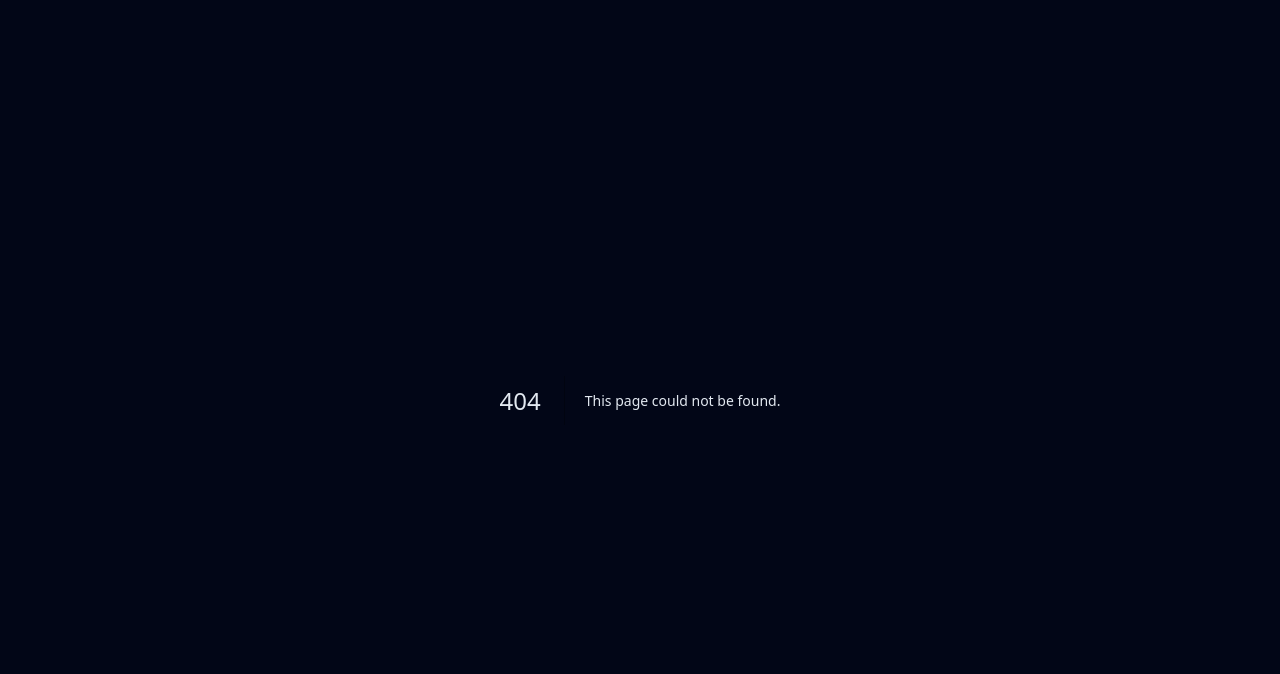
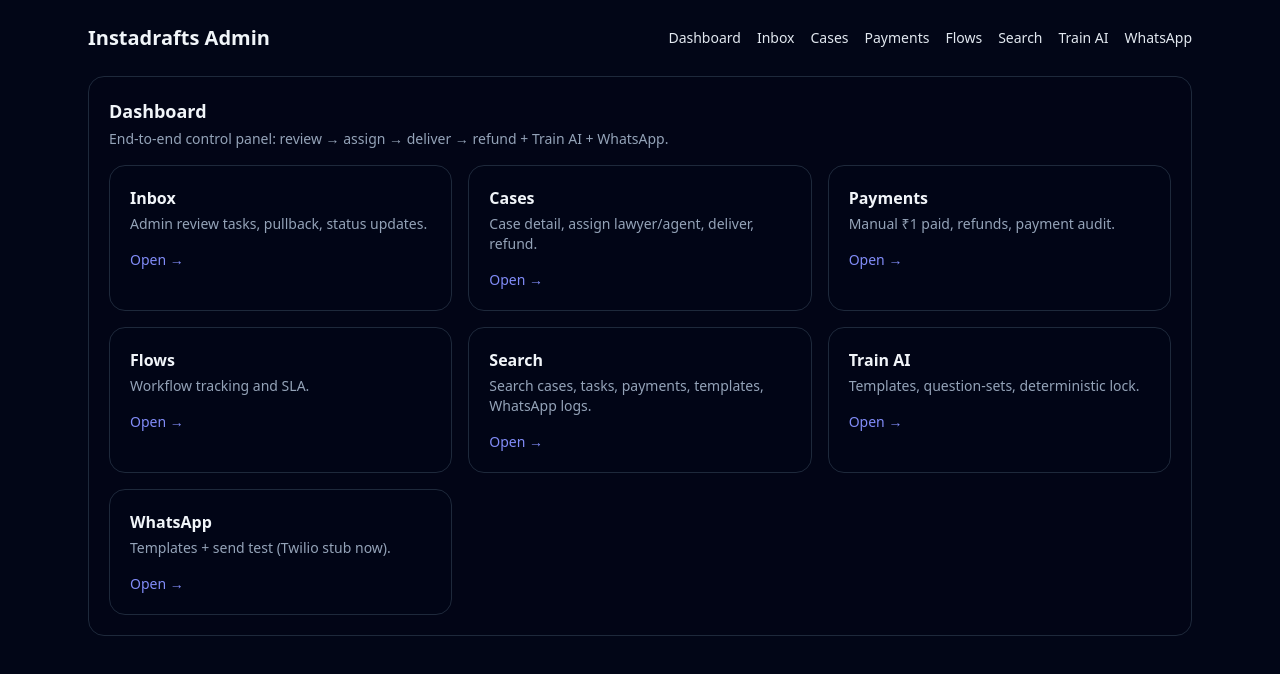
Before and after one commit to gamak0022/instadrafts-admin-web, a Next.js app: page /admin in a window 1280 px wide. Before the commit this address had no page. Shown: the top 674 px of the page. Built offline with nearby package versions, Linux system fonts and the light colour scheme.

Commit message:
admin: dashboard + nav links for search/train-ai/whatsapp + persist key

```diff
--- a/app/admin/layout.tsx
+++ b/app/admin/layout.tsx
@@ -1,16 +1,31 @@
 import "../globals.css";
 import Link from "next/link";
+
+function NavLink({ href, label }: { href: string; label: string }) {
+  return (
+    <Link className="hover:underline" href={href}>
+      {label}
+    </Link>
+  );
+}
 
 export default function AdminLayout({ children }: { children: React.ReactNode }) {
   return (
     <div className="min-h-screen bg-slate-950 text-slate-100">
       <div className="mx-auto max-w-6xl px-6 py-6">
-        <div className="flex items-center justify-between">
-          <div className="text-xl font-semibold">Instadrafts Admin</div>
-          <nav className="flex gap-4 text-sm">
-            <Link className="hover:underline" href="/admin/inbox">Inbox</Link>
-            <Link className="hover:underline" href="/admin/cases">Cases</Link>
-            <Link className="hover:underline" href="/admin/payments">Payments</Link>
+        <div className="flex flex-col gap-3 md:flex-row md:items-center md:justify-between">
+          <div className="text-xl font-semibold">
+            <Link href="/admin" className="hover:underline">Instadrafts Admin</Link>
+          </div>
+          <nav className="flex flex-wrap gap-4 text-sm text-slate-200">
+            <NavLink href="/admin" label="Dashboard" />
+            <NavLink href="/admin/inbox" label="Inbox" />
+            <NavLink href="/admin/cases" label="Cases" />
+            <NavLink href="/admin/payments" label="Payments" />
+            <NavLink href="/admin/flows" label="Flows" />
+            <NavLink href="/admin/search" label="Search" />
+            <NavLink href="/admin/train-ai" label="Train AI" />
+            <NavLink href="/admin/whatsapp" label="WhatsApp" />
           </nav>
         </div>
         <div className="mt-6">{children}</div>
--- a/app/admin/login/LoginClient.tsx
+++ b/app/admin/login/LoginClient.tsx
@@ -34,6 +34,8 @@
         throw new Error(`Auth failed: ${r.status} ${t}`);
       }
       localStorage.setItem("admin_key", k);
+            try { if (typeof window !== "undefined") localStorage.setItem("ADMIN_API_KEY", key); } catch {}
+
       router.push(nextPath);
     } catch (e: any) {
       setCookie("admin_key", "");
--- /dev/null
+++ b/app/admin/page.tsx
@@ -0,0 +1,38 @@
+"use client";
+
+import Link from "next/link";
+
+const tiles = [
+  { title: "Inbox", href: "/admin/inbox", desc: "Admin review tasks, pullback, status updates." },
+  { title: "Cases", href: "/admin/cases", desc: "Case detail, assign lawyer/agent, deliver, refund." },
+  { title: "Payments", href: "/admin/payments", desc: "Manual ₹1 paid, refunds, payment audit." },
+  { title: "Flows", href: "/admin/flows", desc: "Workflow tracking and SLA." },
+  { title: "Search", href: "/admin/search", desc: "Search cases, tasks, payments, templates, WhatsApp logs." },
+  { title: "Train AI", href: "/admin/train-ai", desc: "Templates, question-sets, deterministic lock." },
+  { title: "WhatsApp", href: "/admin/whatsapp", desc: "Templates + send test (Twilio stub now)." },
+];
+
+export default function AdminDashboard() {
+  return (
+    <div className="rounded-2xl border border-slate-800 bg-slate-950/60 p-5">
+      <div className="mb-4">
+        <div className="text-lg font-semibold text-slate-100">Dashboard</div>
+        <div className="mt-1 text-sm text-slate-400">
+          End-to-end control panel: review → assign → deliver → refund + Train AI + WhatsApp.
+        </div>
+      </div>
+
+      <div className="grid grid-cols-1 gap-4 md:grid-cols-2 lg:grid-cols-3">
+        {tiles.map((t) => (
+          <Link key={t.href} href={t.href} className="group">
+            <div className="h-full rounded-2xl border border-slate-800 bg-slate-950/40 p-5 transition hover:bg-slate-900/40">
+              <div className="text-base font-semibold text-slate-100 group-hover:text-white">{t.title}</div>
+              <div className="mt-1 text-sm text-slate-400">{t.desc}</div>
+              <div className="mt-4 text-sm text-indigo-400 group-hover:underline">Open →</div>
+            </div>
+          </Link>
+        ))}
+      </div>
+    </div>
+  );
+}
```
